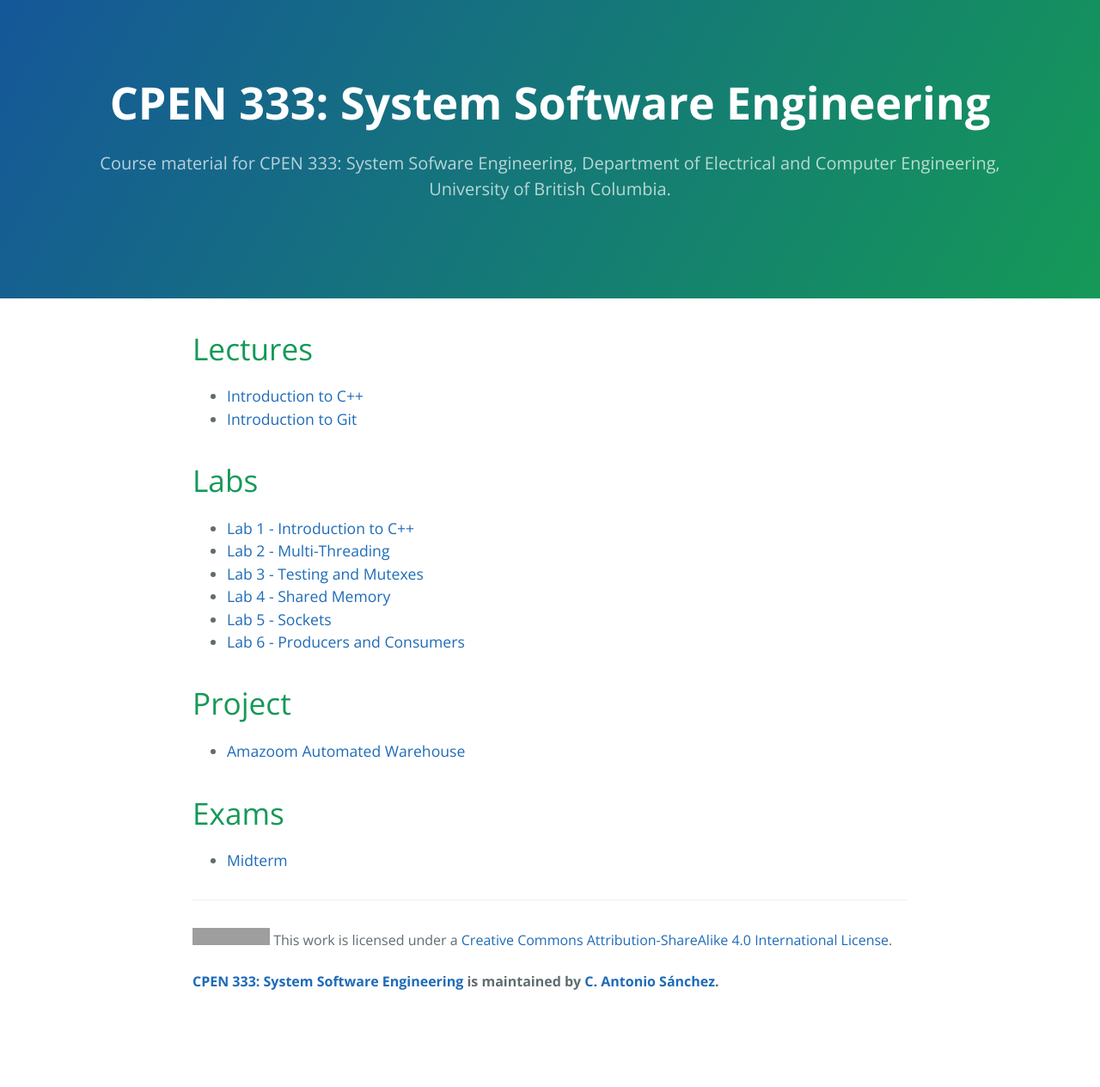
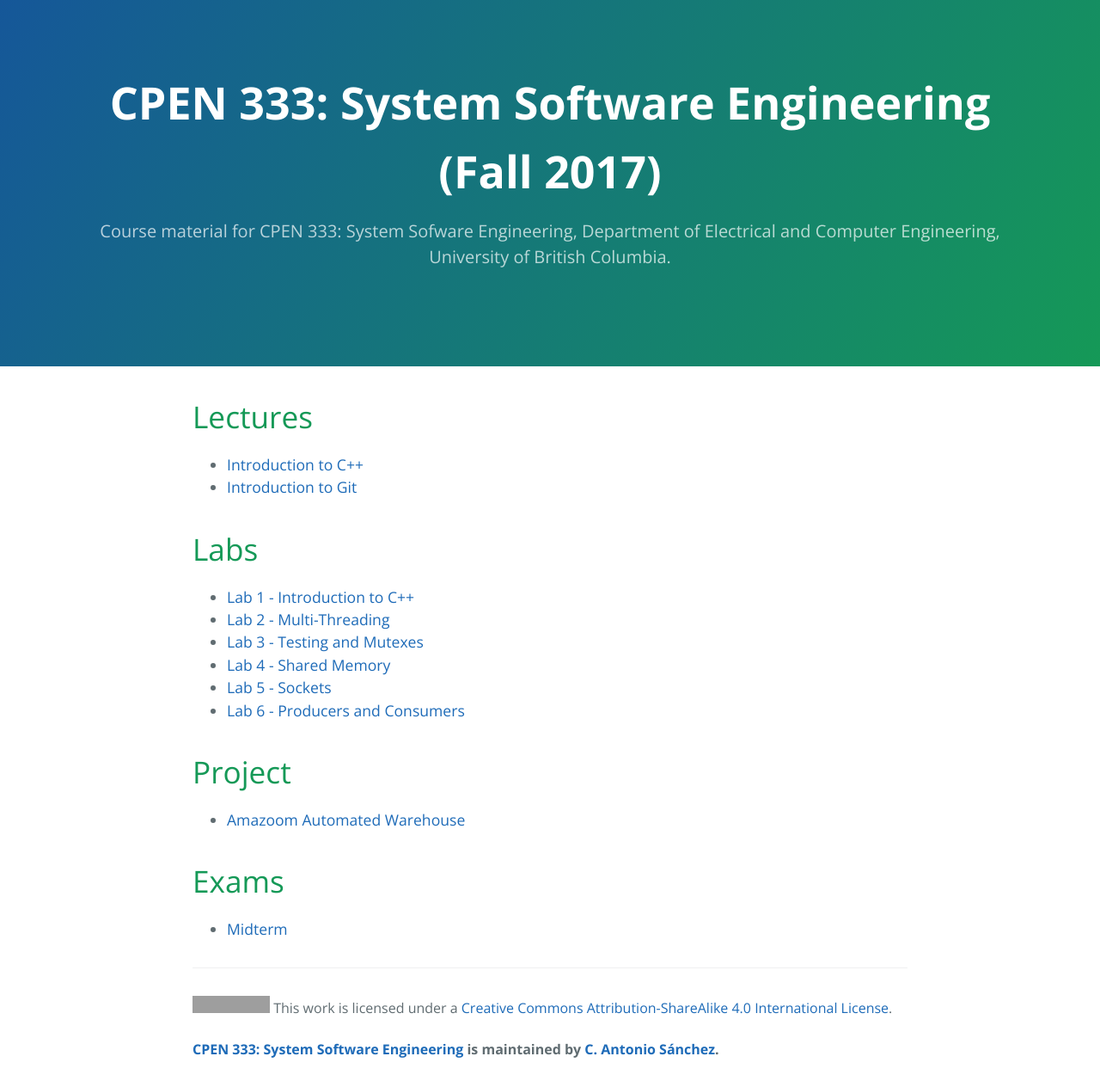
Before and after one commit to cpen333/cpen333.github.io, a Jekyll site: the page built from index.html, in a window 1280 px wide. Shown: the whole page at 86% size. Built offline with Jekyll 4.4.1, drawn with Linux system fonts in a browser that asks for light colours; before the commit the page ends 1185 px from its top, so only the background shows below that; grey boxes are pictures that could not be loaded.

Commit message:
added term

```diff
--- a/_config.yml
+++ b/_config.yml
@@ -1,5 +1,6 @@
 # Setup
 title:        "CPEN 333: System Software Engineering"
+term:         "Fall 2017"
 tagline:      "Course material for CPEN 333: System Sofware Engineering, Department of Electrical and Computer Engineering, University of British Columbia."
 baseurl:      ""
 
--- a/_includes/page-header.html
+++ b/_includes/page-header.html
@@ -1,4 +1,5 @@
 <section class="page-header">
   <h1 class="project-name">{{ site.title }}</h1>
+	<h1 class="project-name">({{ site.term }})</h1>
   <h2 class="project-tagline">{{ site.tagline }}</h2>
 </section>
```
